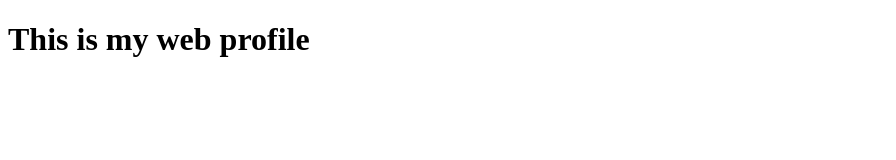
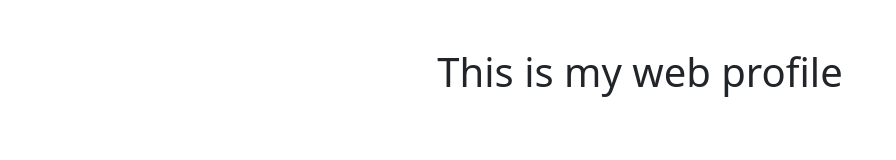
Before and after one commit to SurendraTarai/surendratarai.github.io, a plain HTML site: page index.html in a window 1280 px wide. Shown: the whole page, without its empty margins (0-896 px from the left). Drawn offline with nearby package versions, Linux system fonts and the light colour scheme.

Commit message:
Added Bootstrap

```diff
--- a/index.html
+++ b/index.html
@@ -1,9 +1,13 @@
 <!DOCTYPE html>
 <head>
 <title>Web Profile</title>
+<!-- Bootstrap CSS CDN -->
+<link href="https://cdn.jsdelivr.net/npm/bootstrap@5.3.2/dist/css/bootstrap.min.css" rel="stylesheet">
 </head>
 <body>
-    <h1>This is my web profile</h1>
+    <h1 class="text-center mt-5">This is my web profile</h1>
+    <!-- Bootstrap JS Bundle CDN (includes Popper) -->
+    <script src="https://cdn.jsdelivr.net/npm/bootstrap@5.3.2/dist/js/bootstrap.bundle.min.js"></script>
 </body>
 <footer>
 </footer>
```
